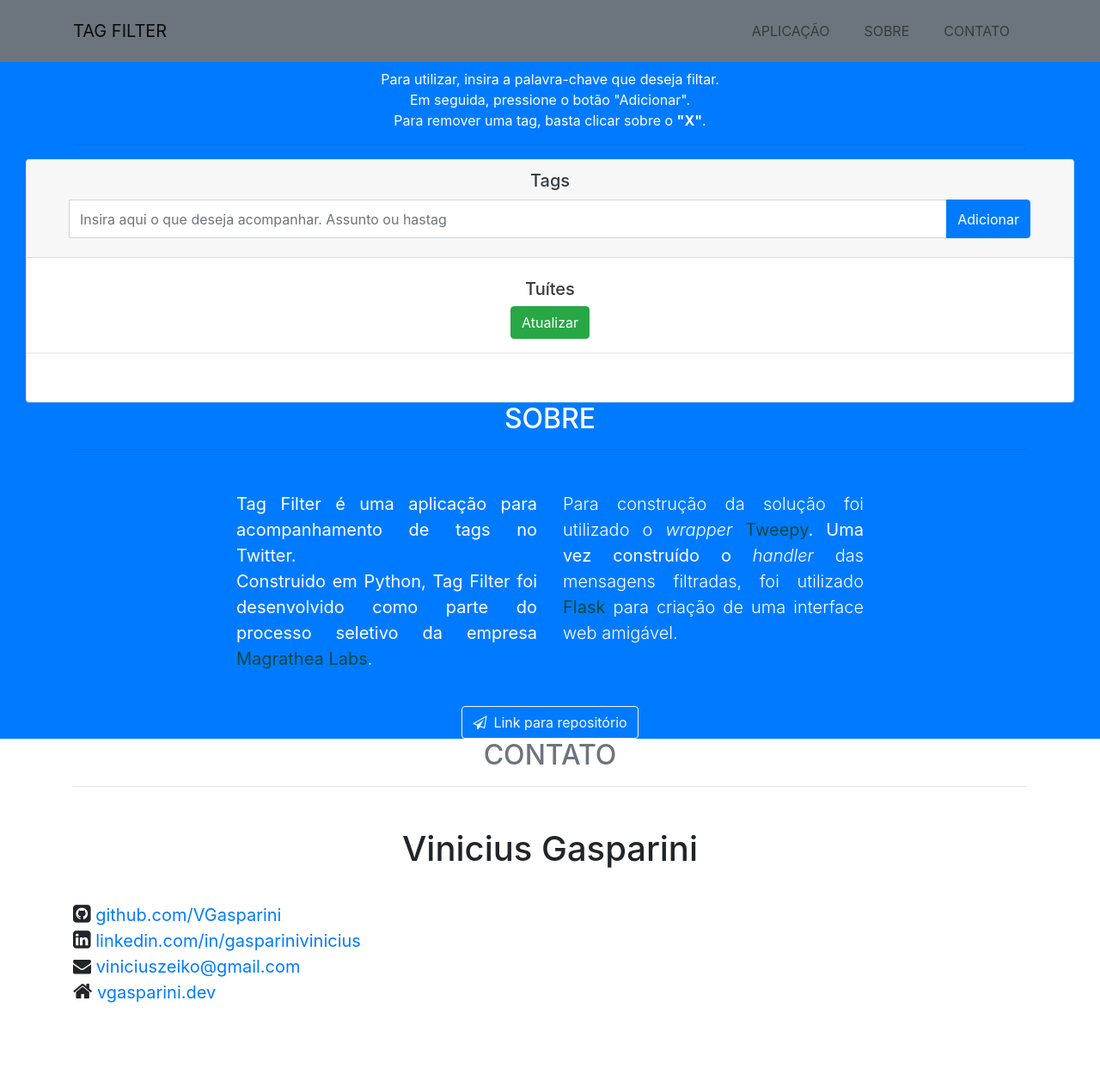
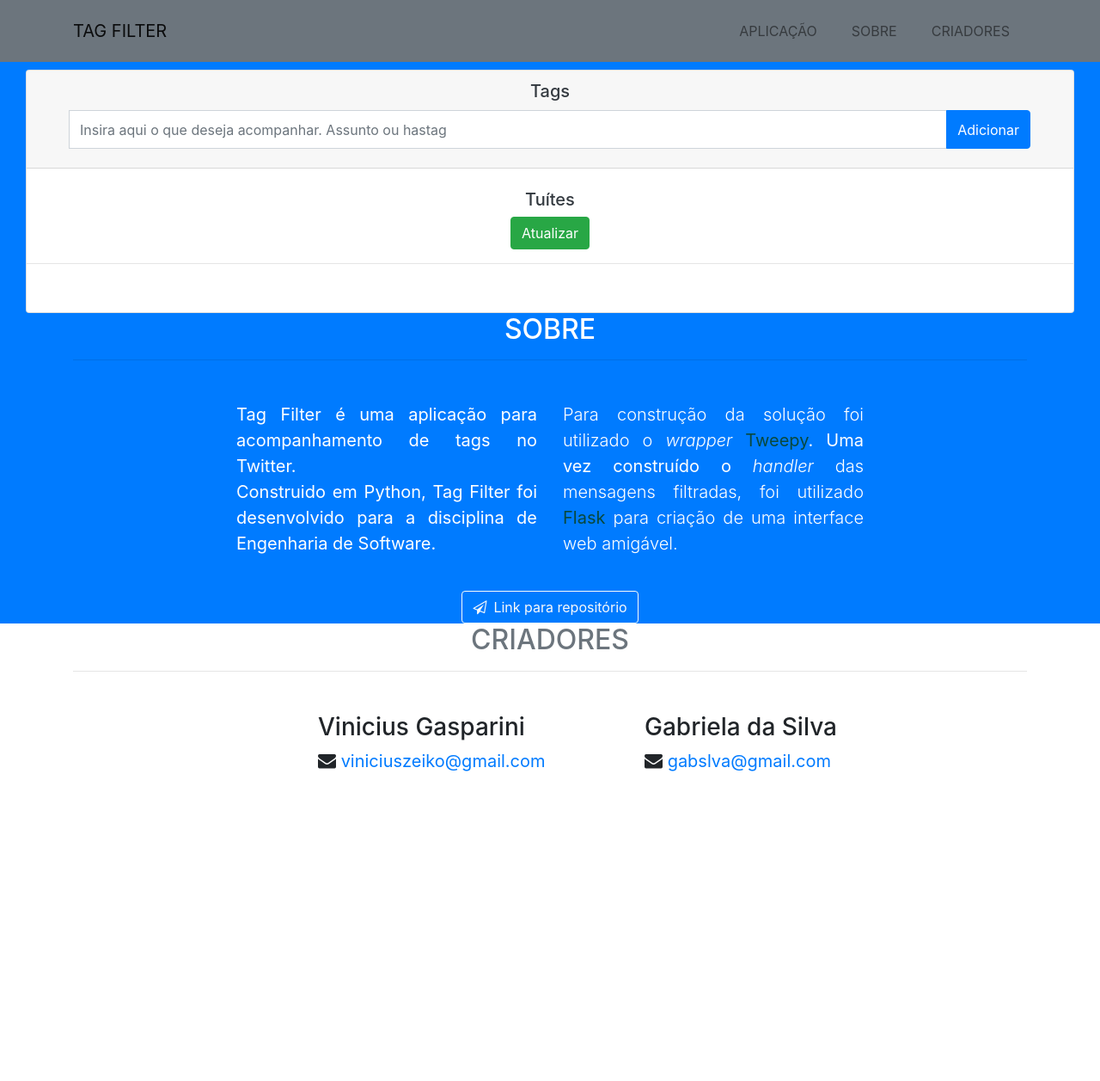
Before and after one commit to VGasparini/tagfilter, a Flask app: page / in a window 1280 px wide. Shown: the whole page at 86% size. After the commit the page ends 897 px from the top, so only its background shows below. Run offline with Flask 2, Linux system fonts and the light colour scheme; some libraries are stand-ins or nearby versions.

Commit message:
update style and informations

```diff
--- a/templates/index.html
+++ b/templates/index.html
@@ -6,7 +6,7 @@
     <meta http-equiv="refresh" content="20">
     <meta charset="utf-8">
     <meta name="viewport" content="width=device-width, initial-scale=1.0, shrink-to-fit=no">
-    <title>Tag Filter - VGasparini</title>
+    <title>Tag Filter</title>
     <meta name="description" content="A Twitter aplication that filter tweets by a list of tags">
     <link rel="apple-touch-icon" sizes="57x57" href="{{ url_for('static', filename='favicon/apple-icon-57x57.png') }}">
     <link rel='apple-touch-icon' sizes='60x60' href="{{ url_for('static', filename='favicon/apple-icon-60x60.png') }}">
@@ -54,7 +54,7 @@
                     <li class="nav-item mx-0 mx-lg-1" role="presentation"><a
                             class="nav-link py-3 px-0 px-lg-3 rounded js-scroll-trigger" href="#about">SOBRE</a></li>
                     <li class="nav-item mx-0 mx-lg-1" role="presentation"><a
-                            class="nav-link py-3 px-0 px-lg-3 rounded js-scroll-trigger" href="#contact">CONTATO</a>
+                            class="nav-link py-3 px-0 px-lg-3 rounded js-scroll-trigger" href="#contact">CRIADORES</a>
                     </li>
                 </ul>
             </div>
@@ -62,13 +62,8 @@
     </nav>
     <header id="app" class="masthead bg-primary text-white text-center">
         <div class="container">
-            <h1>Tag Filter
-                <img src="{{ url_for('static', filename='favicon/apple-icon-120x120.png') }}" />
-            </h1>
-            <br>
-            <p>Para utilizar, insira a palavra-chave que deseja filtar.<br>Em seguida, pressione o botão
-                "Adicionar".<br>Para remover uma tag, basta clicar sobre o <strong>"X"</strong>.
-            </p>
+            <h1>Tag Filter</h1>
+
             <hr class="star-light">
         </div>
 
@@ -95,7 +90,7 @@
                                 {% for tag in tags %}
                                 <div class="btn-group" role="group">
                                     <button
-                                        class="btn btn-{{ ['primary','secondary', 'info', 'warning', 'danger'] | random }}"
+                                        class="btn btn-primary"
                                         type="submit" name="tag_button" value="{{tag}}"
                                         style="margin-bottom: 5px; margin-right: 5px;margin-left: 5px;">{{tag}}
                                         <strong>X</strong></button>
@@ -148,11 +143,8 @@
             <div class="row">
                 <div class="col-lg-4 ml-auto">
                     <p class="lead text-justify"><strong>Tag Filter&nbsp;é uma aplicação para acompanhamento de tags no
-                            Twitter.</strong><br><strong>Construido em Python, Tag Filter foi desenvolvido como parte do
-                            processo seletivo da empresa </strong><a href="https://magrathealabs.com/"
-                            style="color: #09493c">
-                            <strong>Magrathea
-                                Labs</strong></a>.</p>
+                            Twitter.</strong><br><strong>Construido em Python, Tag Filter foi desenvolvido para a disciplina
+                            de Engenharia de Software.</strong></p>
                 </div>
                 <div class="col-lg-4 mr-auto">
                     <p class="lead text-justify">Para construção da solução foi utilizado o <em>wrapper </em><a
@@ -172,26 +164,30 @@
         </div>
     </section>
     <section id="contact">
-        <div class="container">
-            <h2 class="text-uppercase text-center text-secondary mb-0">CONTATO</h2>
+        <div class="container center">
+            <h2 class="text-uppercase text-center text-secondary mb-0">CRIADORES</h2>
             <hr class="star-dark mb-5">
 
-            <div class="form-group">
-                <h1 class="text-center">Vinicius Gasparini</h1>
-                <p class="text-left" style="font-size: 20px;"><br><i class="fa fa-github-square"
-                        style="font-size: 24px;"></i>&nbsp;<a href="https://github.com/VGasparini"
-                        target="_blank">github.com/VGasparini</a><br><i class="fa fa-linkedin-square"
-                        style="font-size: 24px;"></i>&nbsp;<a href="https://www.linkedin.com/in/gasparinivinicius"
-                        target="_blank">linkedin.com/in/gasparinivinicius</a><br>
-                    <i class="fa fa-envelope" style="font-size: 21px;"></i>&nbsp;<a
-                        href="mailto:viniciuszeiko@gmail.com" target="_blank">viniciuszeiko@gmail.com</a><br><i
-                        class="fa fa-home" style="font-size: 24px;"></i>&nbsp;<a href="https://vgasparini.dev/"
-                        target="_blank">vgasparini.dev</a></p>
+            <div class="row">
+            <div class="col-sm-3"></div>
+                <div class="col-sm-4">
+                    <h3 >Vinicius Gasparini</h1>
+                    <p class="text-left" style="font-size: 20px;">
+                        <i class="fa fa-envelope" style="font-size: 21px;"></i>&nbsp;<a
+                            href="mailto:viniciuszeiko@gmail.com" target="_blank">viniciuszeiko@gmail.com</a><br></p>
+                </div>
+                <div class="col-sm-4">
+                    <h3 >Gabriela da Silva</h1>
+                    <p class="text-left" style="font-size: 20px;">
+                        <i class="fa fa-envelope" style="font-size: 21px;"></i>&nbsp;<a
+                            href="mailto:gabslva@gmail.com" target="_blank">gabslva@gmail.com</a><br></p>
+                </div>
+                <div class="col-sm-3"></div>
             </div>
         </div>
     </section>
     <div class="copyright py-4 text-center text-white">
-        <div class="container"><small>Copyright ©&nbsp;VGasparini 2019</small></div>
+        <div class="container"><small>Copyright ©&nbsp;VGasparini 2020</small></div>
     </div>
     <div class="d-lg-none scroll-to-top position-fixed rounded"><a
             class="d-block js-scroll-trigger text-center text-white rounded" href="#page-top"><i
```
